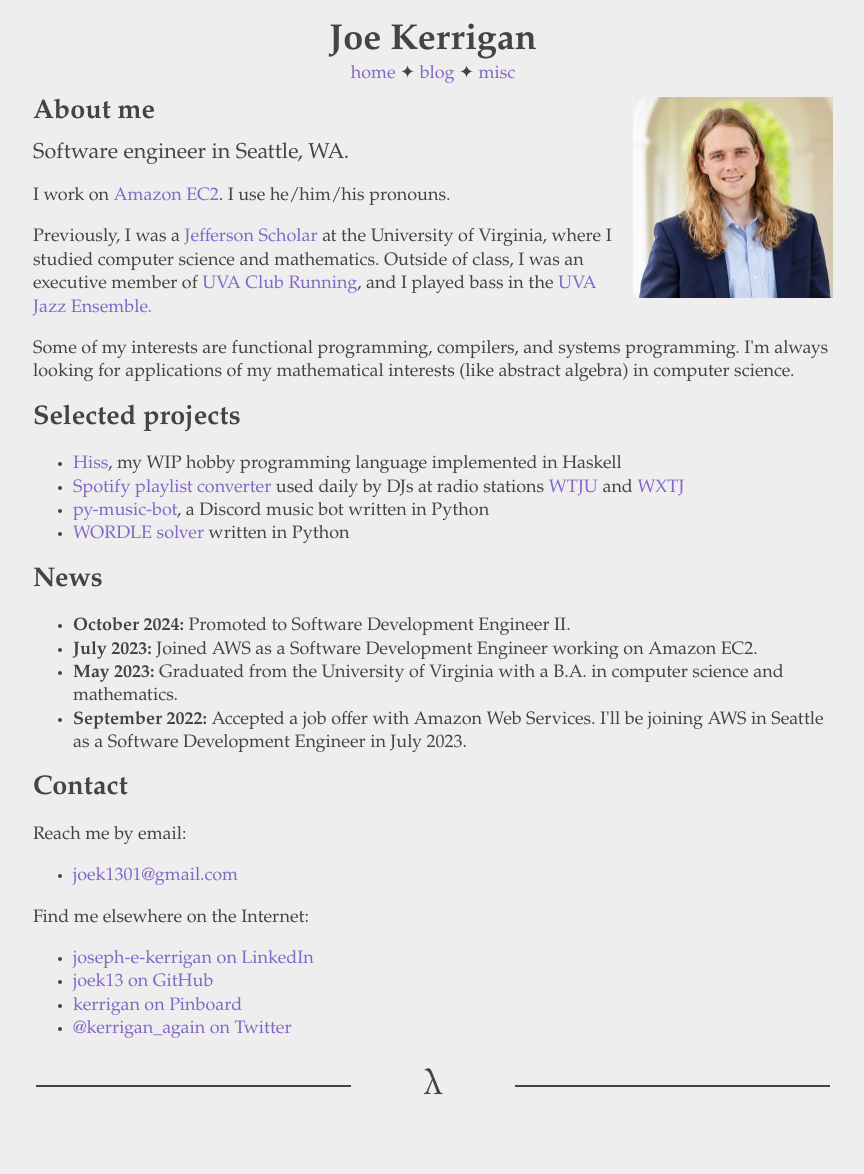
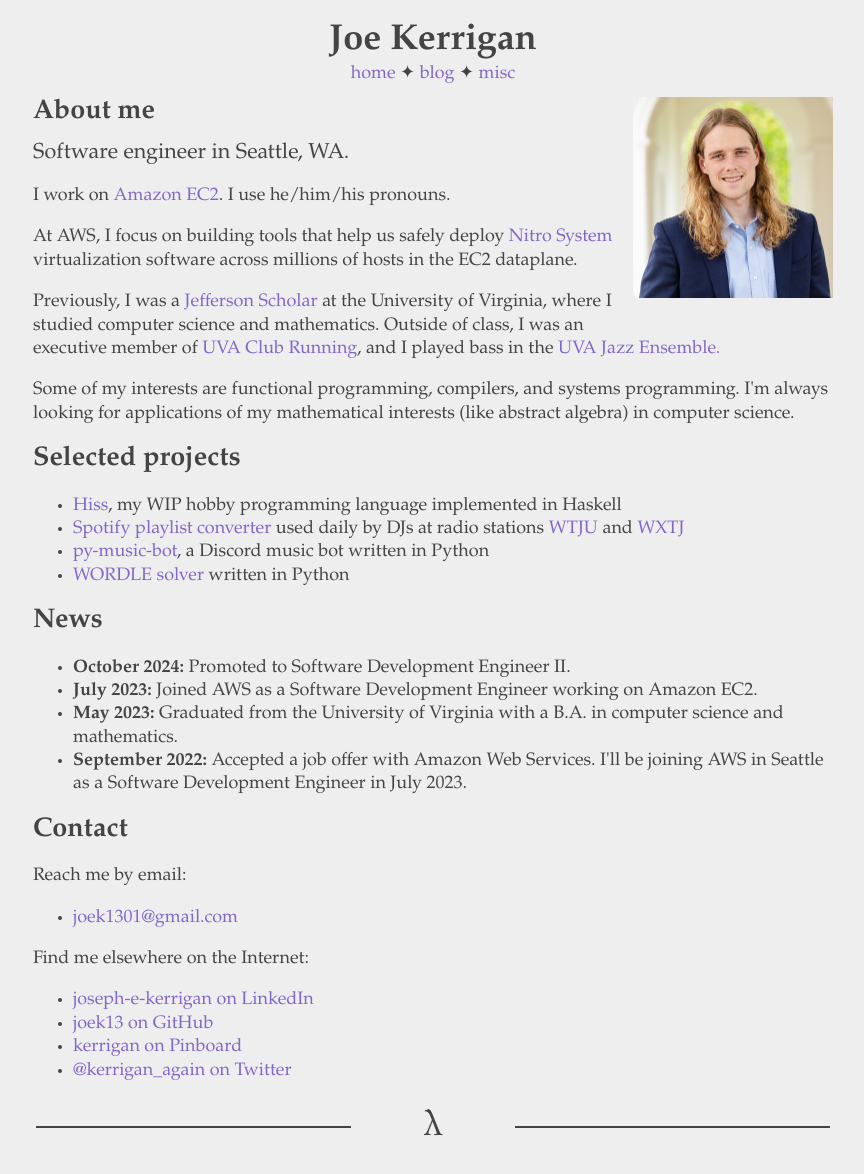
Before and after one commit to joek13/joek13.github.io, a Jekyll site: the page built from index.html, in a window 1280 px wide. Shown: the whole page, without its empty margins (207-1071 px from the left). Built offline with Jekyll 4.4.1, drawn with Linux system fonts in a browser that asks for light colours; before the commit the page ends 1132 px from its top, so only the background shows below that.

Commit message:
Update homepage blurb

```diff
--- a/index.html
+++ b/index.html
@@ -14,6 +14,9 @@ breadcrumbs: false
     <p>
         I work on <a href="https://aws.amazon.com/ec2/">Amazon EC2</a>.
         I use he/him/his pronouns.
+    </p>
+    <p>
+        At AWS, I focus on building tools that help us safely deploy <a href="https://aws.amazon.com/ec2/nitro/">Nitro System</a> virtualization software across millions of hosts in the EC2 dataplane.
     </p>
     <p>
         Previously, I was a <a href="https://www.jeffersonscholars.org/scholarship">Jefferson Scholar</a> at the University of Virginia,
```
